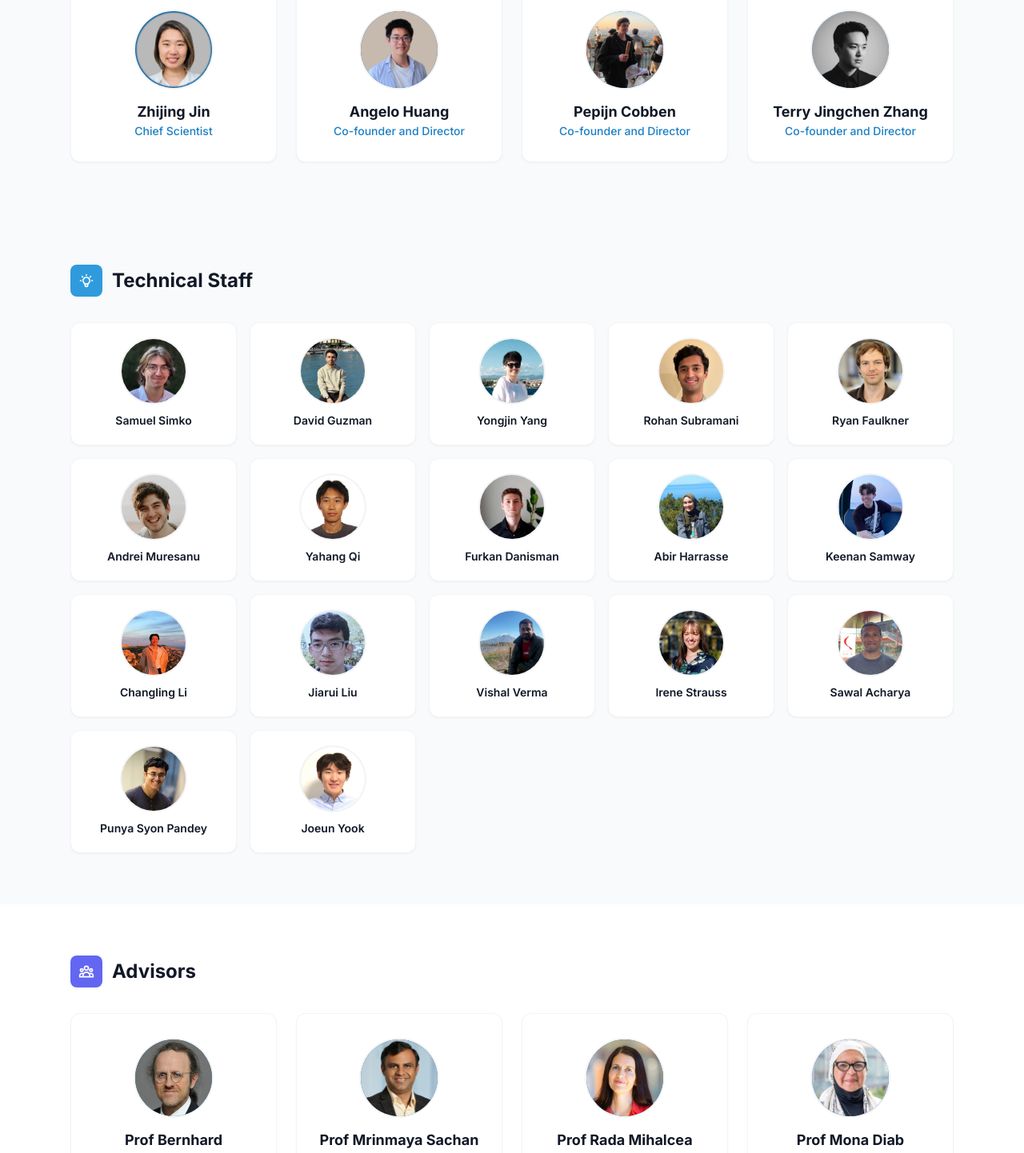
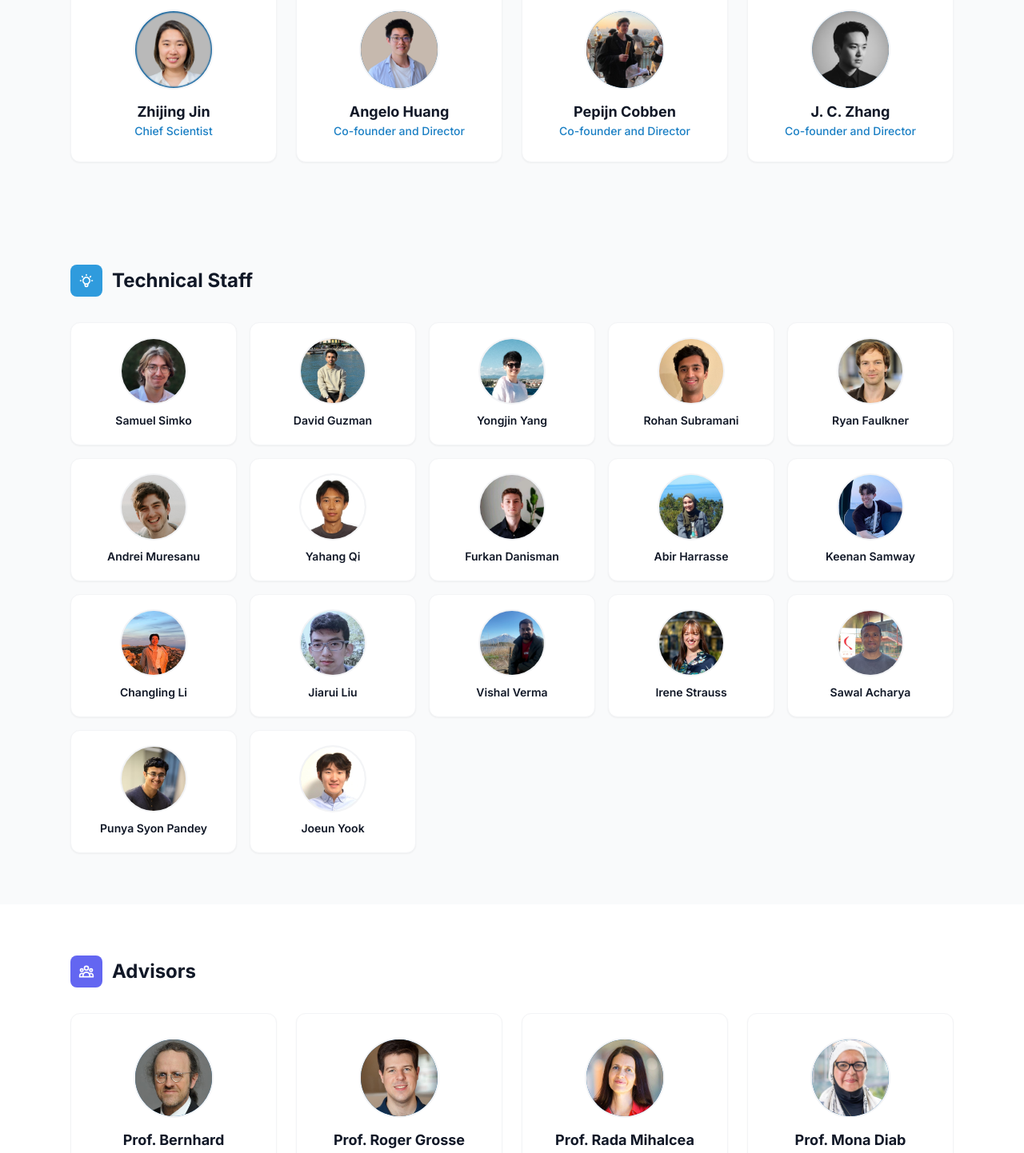
Before and after one commit to EuroSafeAI/eurosafeai.github.io, a Next.js app: page /team in a window 1280 px wide. Shown: the part 540-1982 px from the top of the page at 80% size. Built offline with nearby package versions, Linux system fonts and the light colour scheme.

Commit message:
add roger

```diff
--- a/app/team/page.tsx
+++ b/app/team/page.tsx
@@ -59,15 +59,16 @@ export default function Team() {
     { name: 'Angelo Huang', role: 'Co-founder and Director', image: '/images/team/angelo-huang.png' },
     { name: 'Pepijn Cobben', role: 'Co-founder and Director',
          image: '/images/team/pepijn-cobben.png' },
-    { name: 'Terry Jingchen Zhang', role: 'Co-founder and Director',
+    { name: 'J. C. Zhang', role: 'Co-founder and Director',
          image: '/images/team/terry-zhang.png' },
   ]
 
   const advisors: TeamMember[] = [
-    { name: 'Prof Bernhard Schoelkopf', role: 'Director, Max Planck Institute', image: '/images/team/bernhard-scholkopf.png' },
-    { name: 'Prof Mrinmaya Sachan', role: 'Assistant Professor, ETH Zürich', image: '/images/team/mrimaya-sachan.png' },
-    { name: 'Prof Rada Mihalcea', role: 'Head of AI, Professor, UMich', image: '/images/team/rada-mihalcea.png' },
-    { name: 'Prof Mona Diab', role: 'Professor, Head of CMU LTI', image: '/images/team/mona-diab.png' },
+    { name: 'Prof. Bernhard Schoelkopf', role: 'Director, Max Planck Institute', image: '/images/team/bernhard-scholkopf.png' },
+    // { name: 'Prof. Mrinmaya Sachan', role: 'Assistant Professor, ETH Zürich', image: '/images/team/mrimaya-sachan.png' },
+    { name: 'Prof. Roger Grosse', role: 'Associate Professor, University of Toronto', image: '/images/team/roger-grosse.png' },
+    { name: 'Prof. Rada Mihalcea', role: 'Head of AI Lab at UMich, UMich', image: '/images/team/rada-mihalcea.png' },
+    { name: 'Prof. Mona Diab', role: 'Professor, Head of CMU LTI', image: '/images/team/mona-diab.png' },
   ]
 
   const technicalStaff: TeamMember[] = [
```
Also changed, not shown: public/images/team/roger-grosse.png (added), 1 other file (tests, documents, lock files or other folders).
